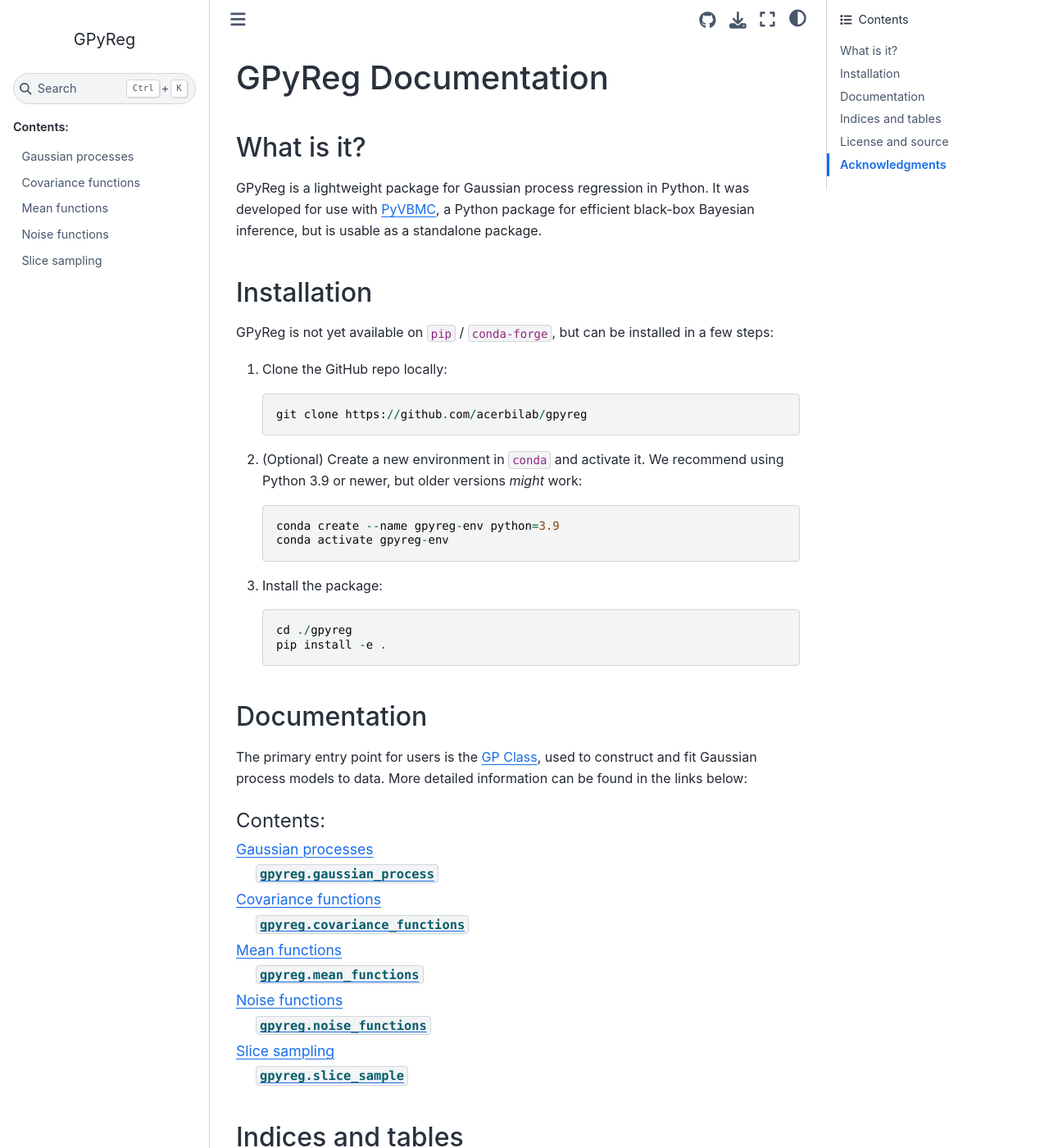
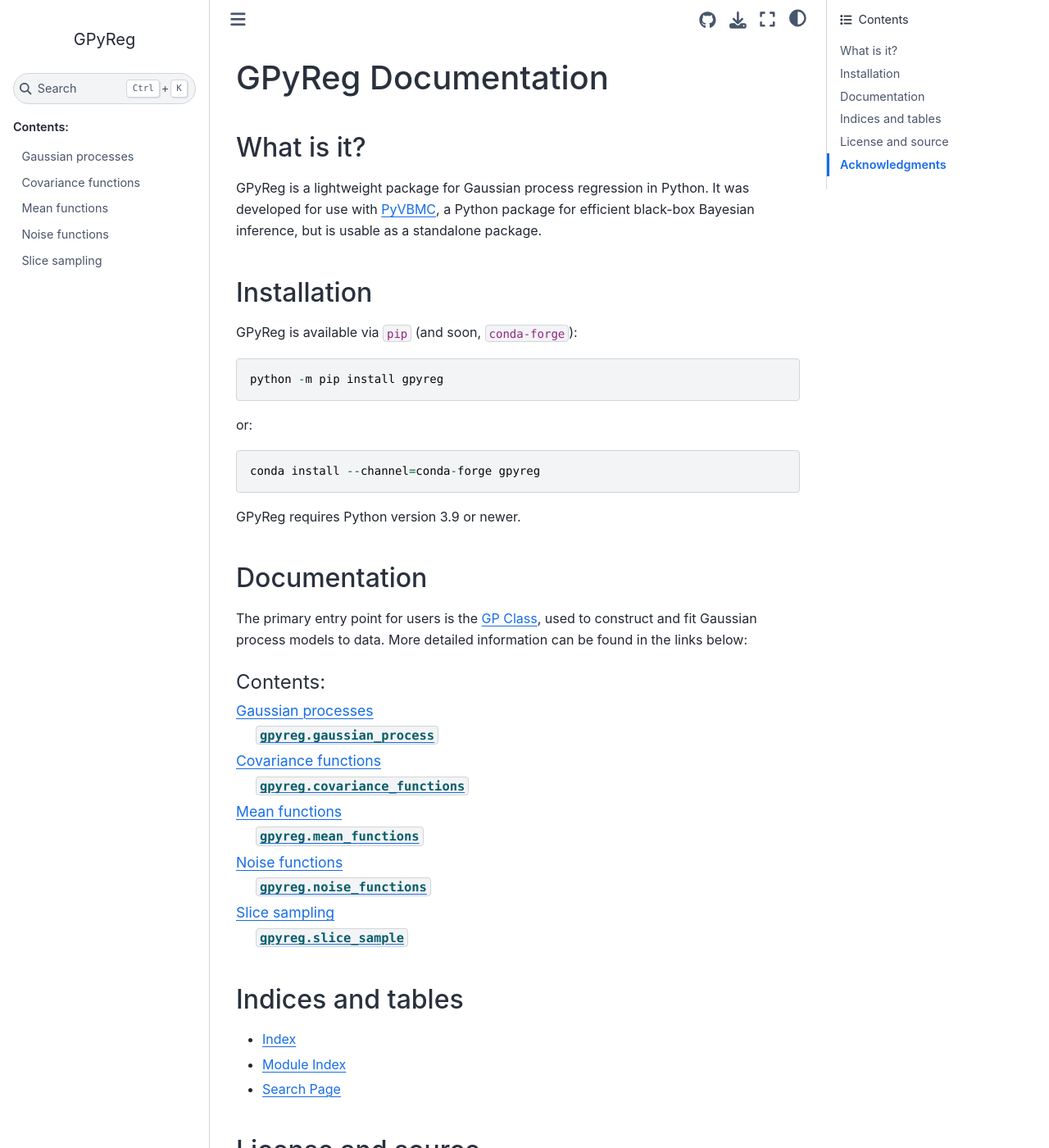
Before and after one commit to acerbilab/gpyreg, a Sphinx documentation site: the page built from docsrc/source/index.rst, in a window 1280 px wide and 1400 px high. Shown: the whole window at 82% size. Built offline with Sphinx 7.4.7 and the Sphinx Book theme 1.1.4, drawn with Linux system fonts in a browser that asks for light colours; some of the changed text lies outside the part shown.

Commit message:
Soft public (#20)
* docs(README): add to description; add Installation and Troubleshooting sections.

* docs(gh-pages): Expand description on landing page; re-organize documentation.

* chore: add `sphinx-book-theme` to dependencies; add `/docs` to
`.gitignore`.

* docs(gh-pages): change to organization repo.

* chore: remove ignored files in `\docs`.

* docs(README): fix typo.

* docs: add to documentation; fix links to \`:mainbranch:`.

* docs: typos.

* docs: update installation instructions.

* chore: clean up unnecessary directories in build.

* chore: add examples to binary distribution.

* chore: fix project name.

```diff
--- a/docsrc/source/index.rst
+++ b/docsrc/source/index.rst
@@ -10,21 +10,15 @@
 Installation
 ============
 
-GPyReg is not yet available on ``pip`` / ``conda-forge``, but can be installed in a few steps:
+GPyReg is available via ``pip`` (and soon, ``conda-forge``)::
 
-1. Clone the GitHub repo locally::
+     python -m pip install gpyreg
 
-     git clone https://github.com/acerbilab/gpyreg
+or::
 
-2. (Optional) Create a new environment in ``conda`` and activate it. We recommend using Python 3.9 or newer, but older versions *might* work::
+     conda install --channel=conda-forge gpyreg
 
-     conda create --name gpyreg-env python=3.9
-     conda activate gpyreg-env
-
-3. Install the package::
-
-     cd ./gpyreg
-     pip install -e .
+GPyReg requires Python version 3.9 or newer.
 
 Documentation
 =============
@@ -57,4 +51,4 @@
 Acknowledgments
 ===============
 
-GPyReg was developed by `members <https://www.helsinki.fi/en/researchgroups/machine-and-human-intelligence/people>`_ (past and current) of the `Machine and Human Intelligence Lab <https://www.helsinki.fi/en/researchgroups/machine-and-human-intelligence/>`_ at the University of Helsinki. Development is being supported by the `Finnish Center for Artificial Intelligence (FCAI) <https://fcai.fi/>`_.
+GPyReg was developed by `members <https://www.helsinki.fi/en/researchgroups/machine-and-human-intelligence/people>`_ (past and current) of the `Machine and Human Intelligence Lab <https://www.helsinki.fi/en/researchgroups/machine-and-human-intelligence/>`_ at the University of Helsinki. Development is being supported by the `Finnish Center for Artificial Intelligence FCAI <https://fcai.fi/>`_.
```
Also changed, not shown: README.md (+10 -17 lines), pyproject.toml (+6 -3 lines), 4 other files.
